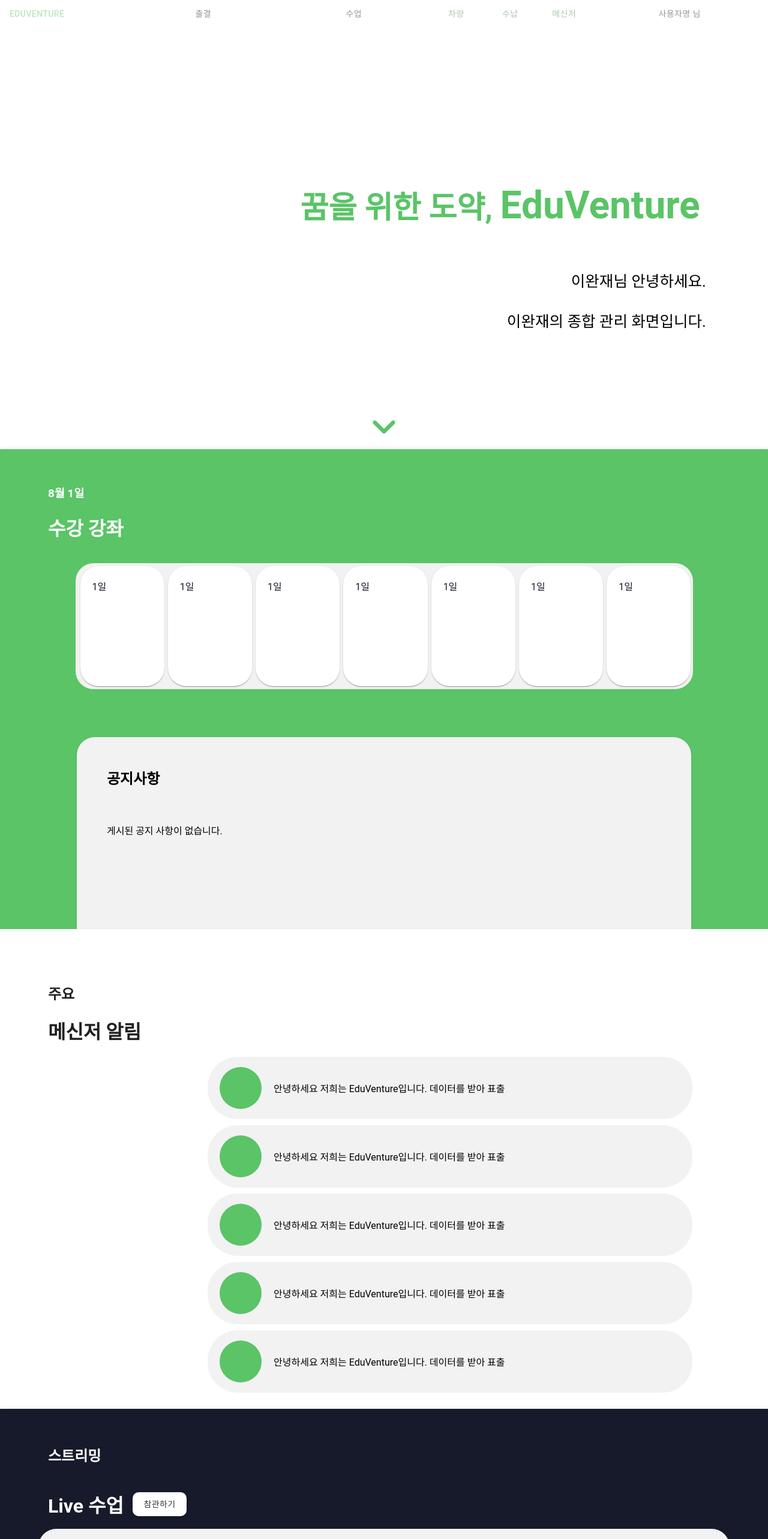
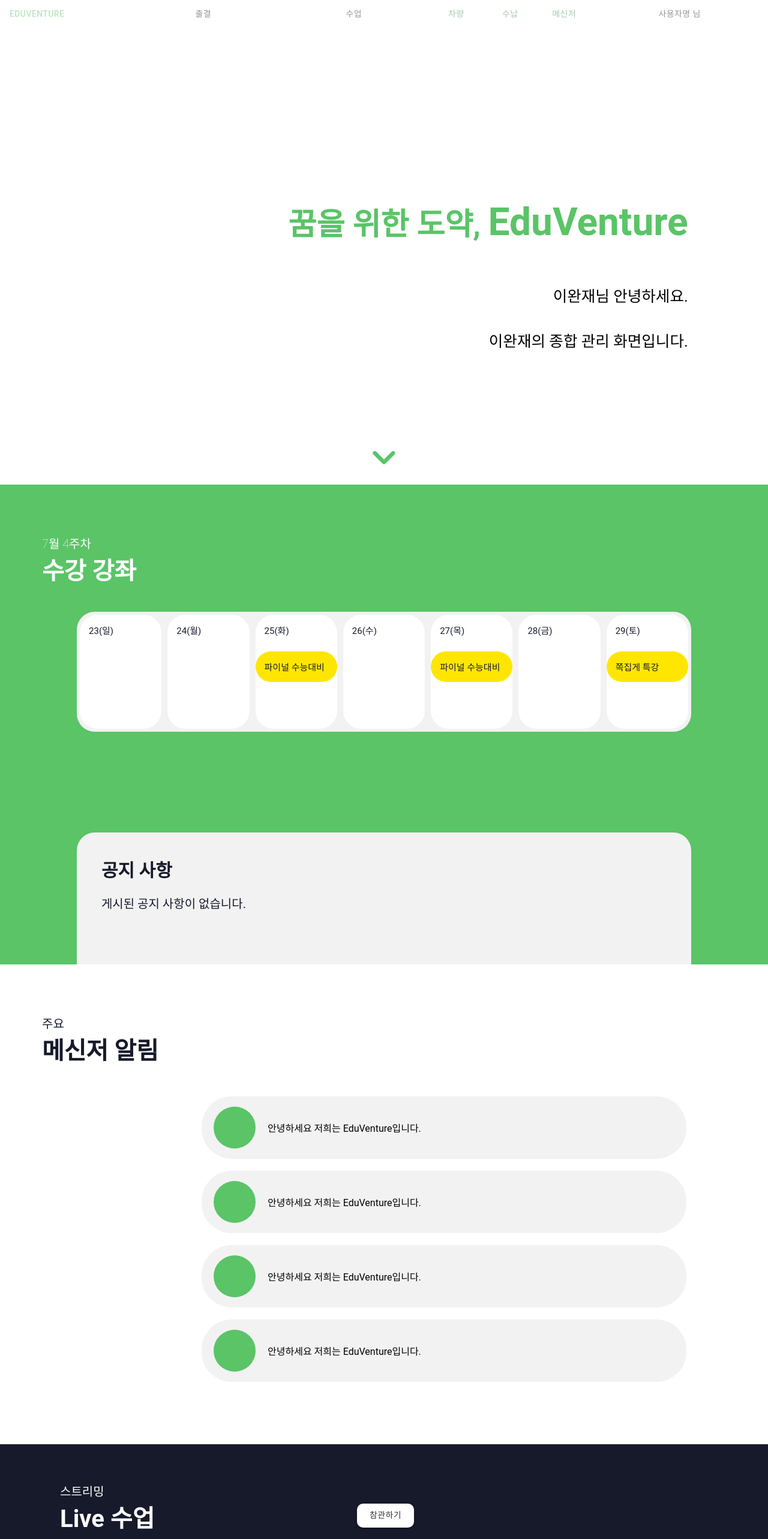
Before and after one commit to edu-venture/edu-front, a React (Create React App) app: page / in a window 1280 px wide. Shown: the top 2566 px of the page at 60% size. Built offline with nearby package versions, Linux system fonts and the light colour scheme.

Commit message:
feat: main 화면 수정

```diff
--- a/src/components/Main/Calender/CalenderContent.js
+++ /dev/null
@@ -1,38 +0,0 @@
-import { Paper } from "@mui/material";
-import { styled } from "styled-components";
-const BoxContainer = styled.div`
-  display: flex;
-  justify-content: space-around;
-  width: 80vw;
-  background-color: #f2f2f2;
-  padding-top: 5px;
-  padding-bottom: 5px;
-  padding-left: 5px;
-  border-radius: 30px;
-  transform: translate(0%, -50%);
-`;
-const calenderContentBox = {
-  width: "100vw",
-  height: "25vh",
-  backgroundColor: "#ffffff",
-  margin: "0 3px",
-  borderRadius: "30px",
-  color: "#171a2b",
-};
-const CalenderContent = ({ month, date }) => {
-  return (
-    <BoxContainer>
-      {[...Array(7)].map(() => {
-        return (
-          <Paper className="calenderContentBox" sx={calenderContentBox}>
-            <h4
-              style={{ fontWeight: "normal", marginLeft: "20px" }}
-            >{`${date}일`}</h4>
-          </Paper>
-        );
-      })}
-    </BoxContainer>
-  );
-};
-
-export default CalenderContent;
--- a/src/components/Main/Calender/MainCalender.js
+++ /dev/null
@@ -1,80 +0,0 @@
-import styled from "styled-components";
-import "../../../utils/AOSCustom/AOSCustom.css";
-import Paper from "@mui/material/Paper";
-import CalenderContent from "./CalenderContent";
-
-const TextBox = styled.div`
-  position: absolute;
-  top: 5vh;
-  left: 10vh;
-`;
-
-const notice = {
-  position: "absolute",
-  bottom: "0",
-  width: "80vw",
-  height: "40vh",
-  backgroundColor: "#f2f2f2",
-  borderRadius: "30px 30px 0px 0px",
-};
-
-const mainCalenderContainer = {
-  borderRadius: "0px",
-  position: "relative",
-  marginTop: "11vh",
-  width: "100vw",
-  height: "100vh",
-  backgroundColor: "#5ac467",
-  color: "#fff",
-  display: "flex",
-  flexDirection: "column",
-  alignItems: "center",
-  justifyContent: "center",
-};
-
-const Calener = () => {
-  const dayData = new Date();
-  const month = dayData.getMonth() + 1;
-  const date = dayData.getDate();
-
-  return (
-    <div
-      data-aos="fade-right"
-      data-aos-easing="ease-in"
-      data-aos-duration="2000"
-      data-aos-offset="200"
-      data-aos-delay="500"
-      data-aos-anchor="#fade-right"
-    >
-      <Paper
-        className="mainCalenderContainer"
-        id="fade-right"
-        elevation={4}
-        sx={mainCalenderContainer}
-      >
-        {/* <Container id="fade-right"> */}
-        <TextBox>
-          <h3>
-            {month}월 {date}일
-          </h3>
-          <h1>수강 강좌</h1>
-        </TextBox>
-        <CalenderContent month={month} date={date} />
-        <Paper className="notice" sx={notice}>
-          {/* <Notice> */}
-          <h2 style={{ color: "black", marginLeft: "50px", marginTop: "50px" }}>
-            공지사항
-          </h2>
-          <br />
-          <p style={{ color: "black", marginLeft: "50px", marginTop: "20px" }}>
-            게시된 공지 사항이 없습니다.
-          </p>
-          {/* </Notice> */}
-        </Paper>
-      </Paper>
-      {/* </Container> */}
-    </div>
-  );
-};
-
-export default Calener;
--- /dev/null
+++ b/src/components/Main/MainIntro.js
@@ -0,0 +1,44 @@
+import React from "react";
+import styled from "styled-components";
+
+const IntroContainer = styled.div`
+  display: flex;
+  width: 100vw;
+  height: 85vh;
+`;
+
+const TextContainer = styled.div`
+  margin-left: auto;
+  margin-top: 200px;
+`;
+
+const TitleBox = styled.h1`
+  color: #5ac467;
+  font-size: 4vw;
+  text-align: right;
+  transform: translate(-20%, 1em);
+`;
+
+const ContentBox = styled.h6`
+  margin: 3vw 0;
+  font-size: 2vw;
+  font-weight: normal;
+  text-align: right;
+  transform: translate(-20%, 3em);
+`;
+
+const MainIntro = () => {
+  return (
+    <IntroContainer>
+      <TextContainer>
+        <TitleBox>
+          꿈을 위한 도약, <span style={{ fontSize: "5vw" }}>EduVenture</span>
+        </TitleBox>
+        <ContentBox>이완재님 안녕하세요.</ContentBox>
+        <ContentBox>이완재의 종합 관리 화면입니다.</ContentBox>
+      </TextContainer>
+    </IntroContainer>
+  );
+};
+
+export default MainIntro;
--- /dev/null
+++ b/src/components/Main/MainLecture.js
@@ -0,0 +1,53 @@
+import React from "react";
+import Title from "../Title";
+import LectureBox from "../Lecture/LectureBox";
+import LectureCalendar from "../Lecture/LectureCalendar";
+
+const styles = {
+  titleContainer: {
+    padding: "60px 0px 20px 50px",
+  },
+};
+
+const MainLecture = () => {
+  const noticeTitle = "공지 사항";
+  const noticeContent = ["게시된 공지 사항이 없습니다."];
+
+  return (
+    <div
+      data-aos="fade-right"
+      data-aos-easing="ease-in"
+      data-aos-duration="2000"
+      data-aos-offset="200"
+      data-aos-delay="500"
+      data-aos-anchor="#fade-right"
+    >
+      <div
+        style={{
+          width: "100vw",
+          height: "100vh",
+          overflow: "hidden",
+          backgroundColor: "#5AC467",
+          position: "relative",
+          display: "flex",
+          flexDirection: "column",
+          justifyContent: "space-between",
+        }}
+      >
+        <div>
+          <div style={styles.titleContainer}>
+            <Title subtitle="7월 4주차" title="수강 강좌" color="#ffffff" />
+          </div>
+          <LectureCalendar />
+        </div>
+        <LectureBox
+          title={noticeTitle}
+          content={noticeContent}
+          borderRadius="30px 30px 0 0"
+        />
+      </div>
+    </div>
+  );
+};
+
+export default MainLecture;
--- /dev/null
+++ b/src/components/Main/MainMessenger/MainMessenger.js
@@ -0,0 +1,35 @@
+import Box from "@mui/material/Box";
+import MainMessengerContent from "./MainMessengerContent";
+import Title from "../../Title";
+import styled from "styled-components";
+
+const MessengerContainer = styled.div`
+  display: flex;
+  position: relative;
+  width: 100vw;
+  height: 100vh;
+  flex-direction: column;
+`;
+
+const styles = {
+  titleContainer: {
+    padding: "60px 0px 20px 50px",
+  },
+};
+
+const MainMessenger = () => {
+  return (
+    <MessengerContainer id="fade-left">
+      <div style={styles.titleContainer}>
+        <Title subtitle="주요" title="메신저 알림" color="#171A2B" />
+      </div>
+      <Box sx={{ position: "absolute", left: "80px", top: "25vh" }}>
+        {[...Array(4)].map((_, index) => {
+          return <MainMessengerContent key={index} />;
+        })}
+      </Box>
+    </MessengerContainer>
+  );
+};
+
+export default MainMessenger;
--- a/src/components/Main/Messenger/MainMessengerContent.js
+++ b/src/components/Main/MainMessenger/MainMessengerContent.js
@@ -11,7 +11,7 @@
   alignItems: "center",
   justifyContent: "flex-start",
   padding: "0 20px",
-  margin: "10px",
+  margin: "20px 0",
 };
 
 const messageBoxDeco = {
@@ -44,7 +44,7 @@
           width: "50vw",
         }}
       >
-        안녕하세요 저희는 EduVenture입니다. 데이터를 받아 표출
+        안녕하세요 저희는 EduVenture입니다.
       </p>
     </Box>
   );
--- a/src/components/Main/Streaming/Streaming.js
+++ b/src/components/Main/MainStreaming/MainStreaming.js
@@ -1,6 +1,6 @@
 import { Paper } from "@mui/material";
-import StreamingTitle from "./StreamingTitle";
-import StreamingArea from "./StreamingArea";
+import MainStreamingTitle from "./MainStreamingTitle";
+import MainStreamingArea from "./MainStreamingArea";
 
 const streamingContainer = {
   borderRadius: "0px",
@@ -15,18 +15,13 @@
   backgroundColor: "#171A2B",
 };
 
-const Streaming = () => {
+const MainStreaming = () => {
   return (
-    <Paper
-      className="streamingContainer"
-      id="fade-up"
-      elevation={4}
-      sx={streamingContainer}
-    >
-      <StreamingTitle />
-      <StreamingArea />
+    <Paper className="streamingContainer" elevation={0} sx={streamingContainer}>
+      <MainStreamingTitle />
+      <MainStreamingArea />
     </Paper>
   );
 };
 
-export default Streaming;
+export default MainStreaming;
--- a/src/components/Main/Streaming/StreamingArea.js
+++ b/src/components/Main/MainStreaming/MainStreamingArea.js
@@ -4,9 +4,10 @@
   return (
     <Paper
       className="whiteBox"
+      elevation={0}
       sx={{
         position: "absolute",
-        bottom: "0px",
+        bottom: 0,
         width: "90vw",
         height: "75vh",
         backgroundColor: "#f2f2f2",
@@ -17,12 +18,12 @@
       }}
     >
       <Paper
-        className="RealStreamingBox"
+        className="streamingBox"
         sx={{
           width: "50vw",
           height: "60vh",
           backgroundColor: "#323232",
-          //   borderRadius: "30px",
+          borderRadius: "0px",
         }}
       ></Paper>
     </Paper>
--- a/src/components/Main/Streaming/StreamingTitle.js
+++ b/src/components/Main/MainStreaming/MainStreamingTitle.js
@@ -1,8 +1,9 @@
+import Title from "../../Title";
 import { Box, Button } from "@mui/material";
+
 const StreamingTitle = () => {
   return (
     <Box sx={{ position: "absolute", left: "80px", top: "40px" }}>
-      <h2>스트리밍</h2>
       <div
         style={{
           display: "flex",
@@ -11,7 +12,7 @@
           gap: "15px",
         }}
       >
-        <h1>Live 수업</h1>{" "}
+        <Title subtitle="스트리밍" title="Live 수업" color="#ffffff" />
         <Button
           variant="contained"
           type="button"
@@ -21,7 +22,8 @@
             border: "0px",
             borderRadius: "10px",
             height: "40px",
-            width: "90px",
+            width: "95px",
+            marginTop: "25px",
           }}
         >
           참관하기
--- a/src/components/Main/Messenger/MainMessenger.js
+++ /dev/null
@@ -1,35 +0,0 @@
-import Paper from "@mui/material/Paper";
-import Box from "@mui/material/Box";
-import MainMessengerContent from "./MainMessengerContent";
-
-const messengerContainer = {
-  position: "relative",
-  width: "100vw",
-  height: "100vh",
-  backgroundColor: "#fff",
-  display: "flex",
-  flexDirection: "column",
-  alignItems: "center",
-  justifyContent: "center",
-  borderRadius: "0px",
-};
-
-const Messenger = () => {
-  return (
-    <Paper
-      className="messengerContainer"
-      id="fade-left"
-      sx={messengerContainer}
-    >
-      <Box sx={{ position: "absolute", left: "80px", top: "70px" }}>
-        <h2>주요</h2>
-        <h1>메신저 알림</h1>
-        {[...Array(5)].map((_, index) => {
-          return <MainMessengerContent key={index} />;
-        })}
-      </Box>
-    </Paper>
-  );
-};
-
-export default Messenger;
--- a/src/components/Main/TextContainer.js
+++ /dev/null
@@ -1,40 +0,0 @@
-import styled from "styled-components";
-
-const TextContainer = () => {
-  const TextContainer = styled.div`
-    position: static;
-    margin-left: auto;
-    margin-top: 200px;
-  `;
-
-  const TitleBox = styled.h1`
-    color: #5ac467;
-    font-size: 4vw;
-    text-align: center;
-    transform: translate(-17%, 30%);
-  `;
-
-  const TextContentBox = styled.h6`
-    font-size: 2vw;
-    font-weight: normal;
-    width: 50vw;
-    text-align: right;
-    transform: translate(-12%, 30%);
-  `;
-
-  return (
-    <TextContainer>
-      <TitleBox>
-        꿈을 위한 도약, <span style={{ fontSize: "5vw" }}>EduVenture</span>
-        <br />
-      </TitleBox>
-      <TextContentBox>
-        이완재님 안녕하세요.
-        <br />
-        <br />
-        이완재의 종합 관리 화면입니다.
-      </TextContentBox>
-    </TextContainer>
-  );
-};
-export default TextContainer;
--- a/src/pages/Main.js
+++ b/src/pages/Main.js
@@ -1,12 +1,13 @@
 import React, { useEffect, useRef } from "react";
 import styled from "styled-components";
 import AOS from "aos";
-import Calender from "../components/Main/Calender/MainCalender";
-import TextContainer from "../components/Main/TextContainer";
 import KeyboardArrowDownRoundedIcon from "@mui/icons-material/KeyboardArrowDownRounded";
-import Messenger from "../components/Main/Messenger/MainMessenger";
-import Streaming from "../components/Main/Streaming/Streaming";
+import MainMessenger from "../components/Main/MainMessenger/MainMessenger";
+import MainStreaming from "../components/Main/MainStreaming/MainStreaming";
 import Footer from "../components/Footer";
+import MainIntro from "../components/Main/MainIntro";
+import MainLecture from "../components/Main/MainLecture";
+
 const MainContainer = styled.div`
   display: flex;
   flex-direction: column;
@@ -15,8 +16,8 @@
 
 const downArrowAnimation = {
   color: "#5ac467",
-  position: "relative",
-  top: "12vh",
+  position: "static",
+  top: "10vh",
   animation: "moveUpDown 2s linear infinite",
   "@keyframes moveUpDown": {
     "0%, 100%": { transform: "translateY(-10px)" },
@@ -24,6 +25,7 @@
   },
   fontSize: "5em",
 };
+
 const Main = () => {
   useEffect(() => {
     AOS.refresh();
@@ -35,17 +37,15 @@
   return (
     <>
       <MainContainer>
-        <TextContainer />
-
+        <MainIntro />
         <KeyboardArrowDownRoundedIcon
           onClick={moveScroll}
           sx={downArrowAnimation}
         />
-        <div ref={myRef}>
-          <Calender />
-        </div>
-        <Messenger />
-        <Streaming />
+        <div ref={myRef} />
+        <MainLecture />
+        <MainMessenger />
+        <MainStreaming />
       </MainContainer>
       <Footer />
     </>
```
